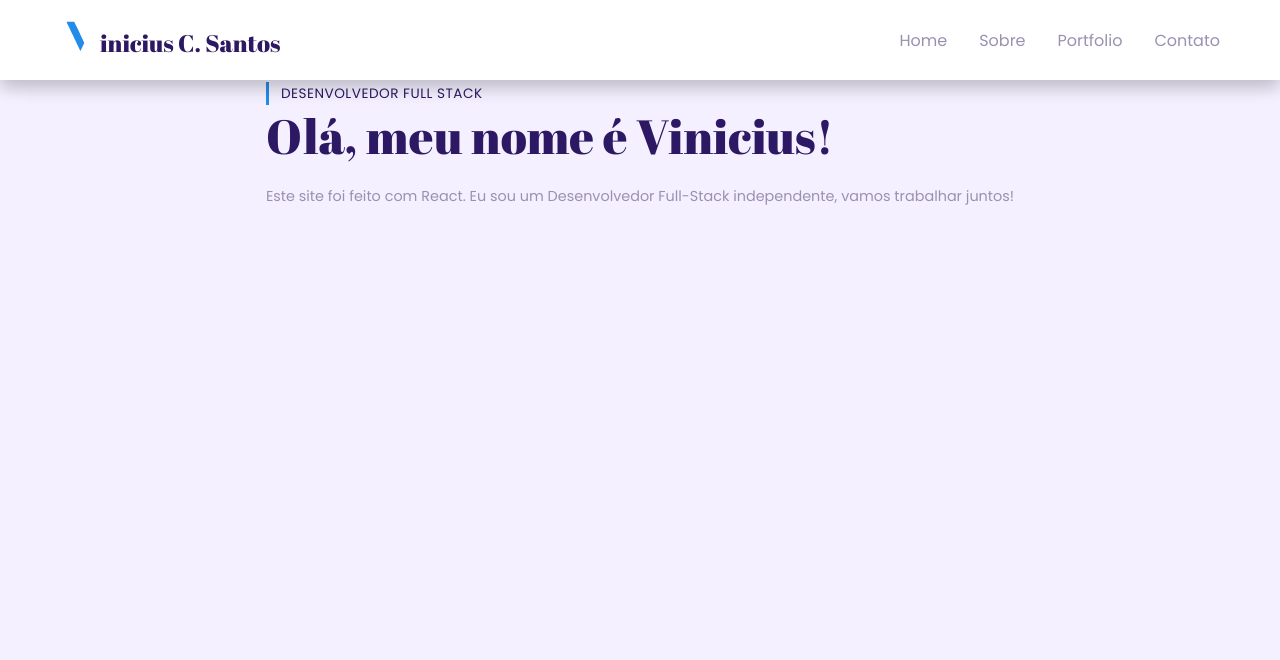
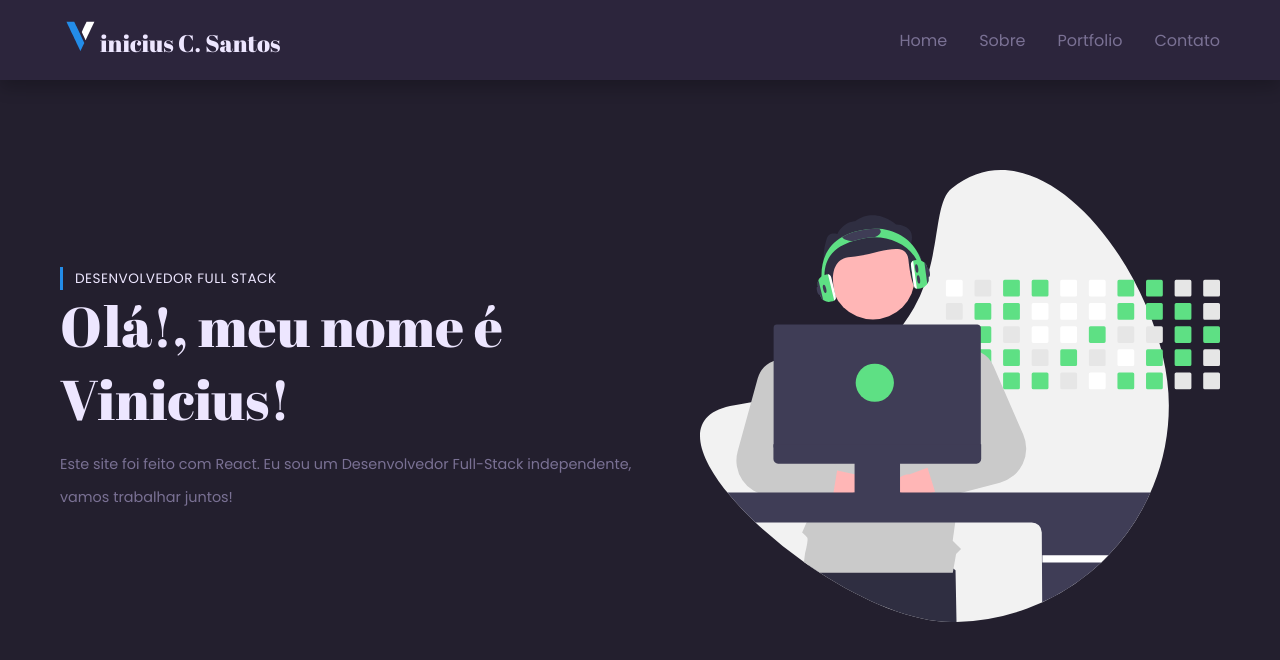
Before and after one commit to ViniciusCavalcanteSantos/portfolio, a Next.js app: page / in a window 1280 px wide. Shown: the top 660 px of the page. Built offline with nearby package versions, Linux system fonts and the light colour scheme.

Commit message:
Feat: adds dev image to introduction

```diff
--- a/src/app/layout.tsx
+++ b/src/app/layout.tsx
@@ -23,7 +23,7 @@ export default function RootLayout({
 }) {
   return (
     <html lang="pt-BR">
-      <body className={poppins.className}>
+      <body className={poppins.className + " dark"}>
         <Header />
 
         {children}
--- a/src/app/page.tsx
+++ b/src/app/page.tsx
@@ -8,6 +8,9 @@ const Main = styled.main`
   flex-direction: column;
   align-items: center;
   min-height: 100vh;
+  max-width: var(--max-width);
+  padding: 0 20px;
+  margin: 0 auto;
 `
 
 export default function Page() {
--- a/src/components/Introduction.tsx
+++ b/src/components/Introduction.tsx
@@ -1,19 +1,39 @@
 import styled from "styled-components";
 import Topic from "./Topic";
+import Image from "next/image";
+import devPerson from "@/assets/dev-person.svg"
 
 const Section = styled.section`
-  padding: 80px 20px;
+  padding: 96px 0;
 `
 
 const Container = styled.div`
+  height: 100vh;
+  max-height: 600px;
+  display: grid;
+  grid-template-columns: 1.2fr minmax(350px, 1fr);
+  align-items: center;
+  gap: 1rem;
+
+  h2 {
+    font-size: 3.5rem;
+  }
+`
+
+const DevImage = styled(Image)`
+  && {
+    width: 100%;
+    height: auto;
+  }
 `
 
 export default function Introduction() {
   return(
     <Section>
       <Container>
-        <Topic topic="Desenvolvedor Full Stack" title="Olá, meu nome é Vinicius!" description="Este site foi feito com React. Eu sou um Desenvolvedor Full-Stack independente, vamos trabalhar juntos!" />
+        <Topic topic="Desenvolvedor Full Stack" title="Olá!, meu nome é Vinicius!" description="Este site foi feito com React. Eu sou um Desenvolvedor Full-Stack independente, vamos trabalhar juntos!" />
 
+        <DevImage src={devPerson} alt="Ilustração de um desenvolvedor" width={300} height={261} />
       </Container>
     </Section>
   )
--- a/src/components/Topic.tsx
+++ b/src/components/Topic.tsx
@@ -36,7 +36,7 @@ interface TopicType {
 
 export default function Topic({topic, title, description}: TopicType) {
   return(
-    <>
+    <div>
       <TopicName>
         {topic}
       </TopicName>
@@ -50,6 +50,6 @@ export default function Topic({topic, title, description}: TopicType) {
           {description}
         </TopicDescription>
       }
-    </>
+    </div>
   )
 }
```
Also changed, not shown: src/assets/dev-person.svg (added).
